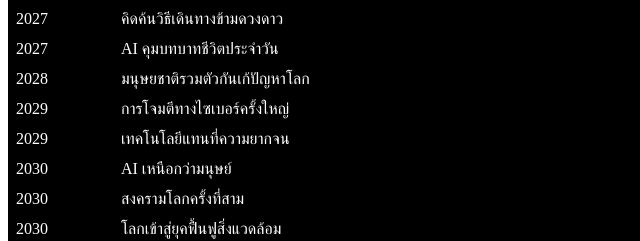
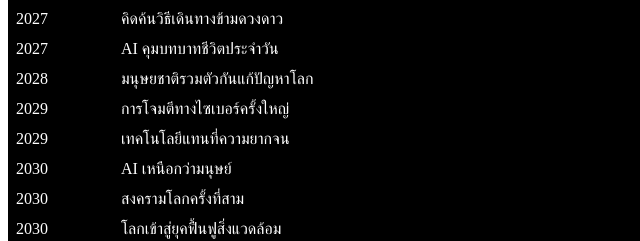
Before and after one commit to artnp/Learn-from-the-Master, a plain HTML site: page index.html in a window 1280 px wide. Shown: the part 479-720 px from the top of the page, 0-640 px from the left. Drawn offline with Linux system fonts and the light colour scheme.

Commit message:
Update index.html

```diff
--- a/index.html
+++ b/index.html
@@ -113,7 +113,7 @@
     </tr>
     <tr>
       <td>2028</td>
-      <td>มนุษยชาติรวมตัวกันเก้ปัญหาโลก</td>
+      <td>มนุษยชาติรวมตัวกันแก้ปัญหาโลก</td>
     </tr>
     <tr>
       <td>2029</td>
```
